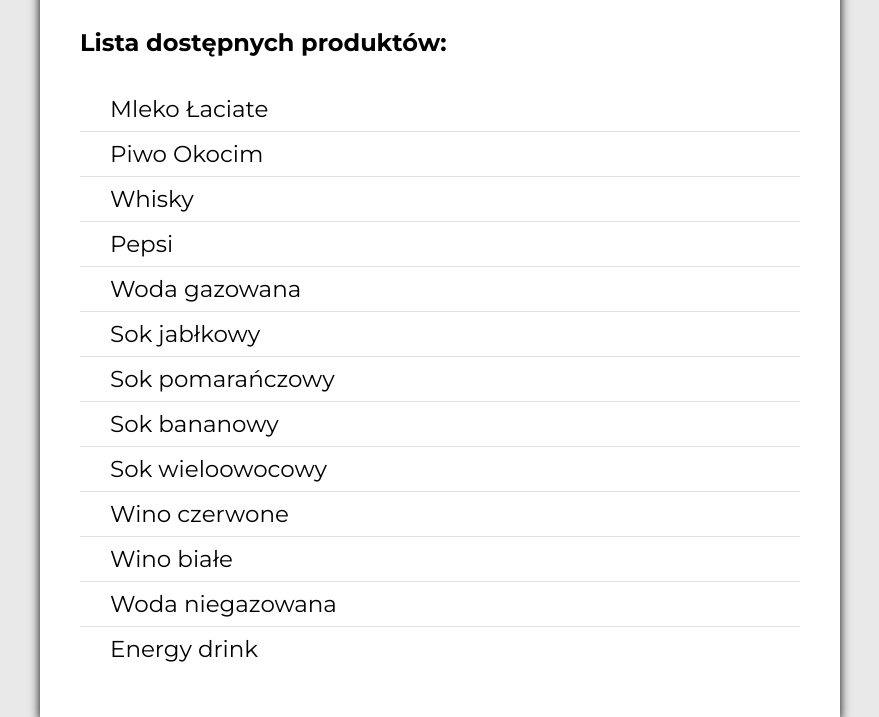
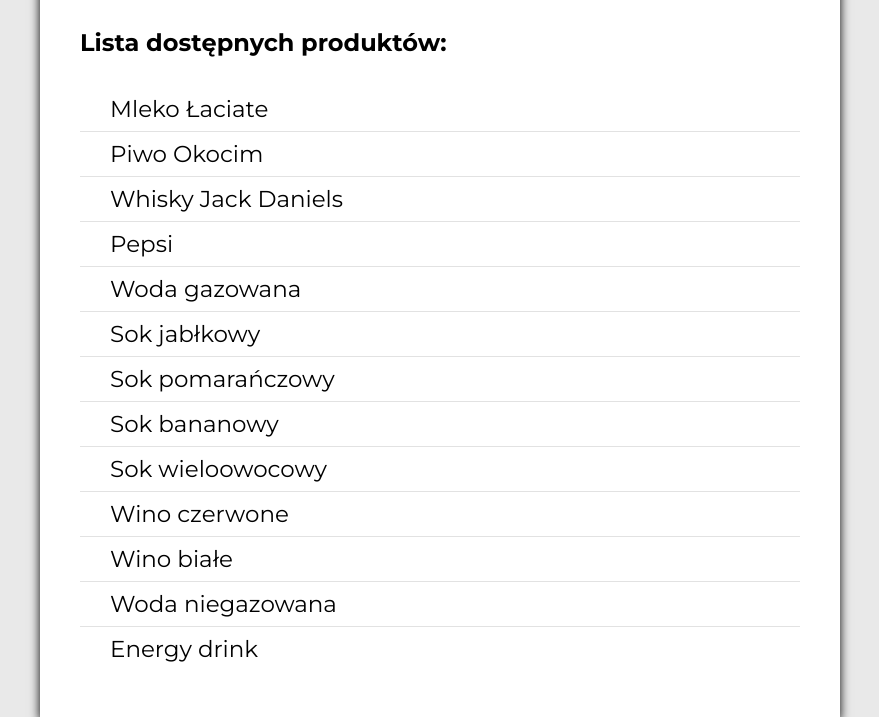
Before and after one commit to michal-dudek/michal-dudek.github.io, a plain HTML site: page index.html in a window 1280 px wide. Shown: the part 382-1099 px from the top of the page, without its empty margins (200-1079 px from the left). Drawn offline with Linux system fonts and the light colour scheme.

Commit message:
Add Jack Daniels

```diff
--- a/index.html
+++ b/index.html
@@ -27,7 +27,7 @@
             <ul>
                <li>Mleko Łaciate</li>
                <li>Piwo Okocim</li>
-               <li>Whisky</li>
+               <li>Whisky Jack Daniels</li>
                <li>Pepsi</li>
                <li>Woda gazowana</li>
                <li>Sok jabłkowy</li>
```
